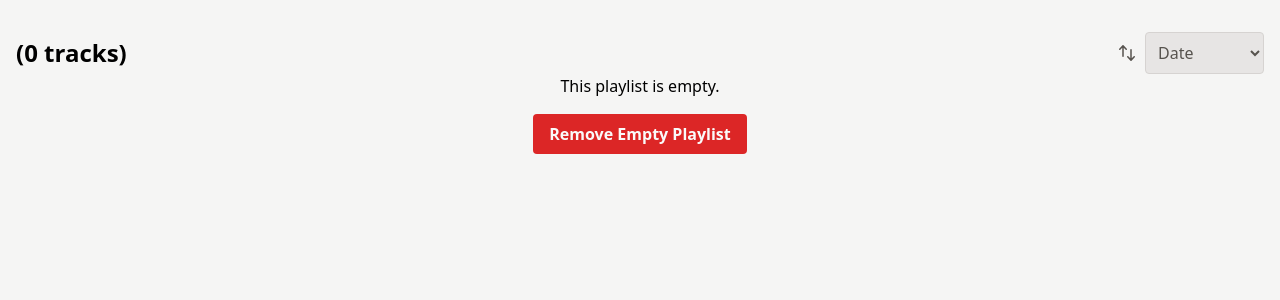
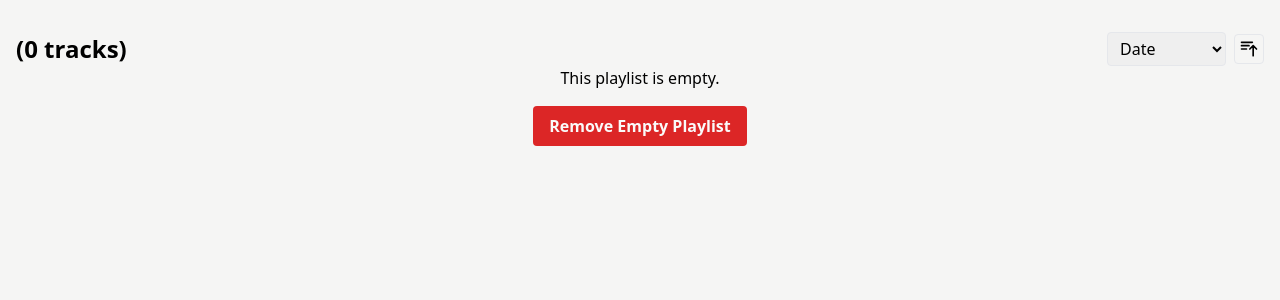
Before and after one commit to em429/music-tools, a Flask app: template app/templates/playlist.html in a window 1280 px wide. Shown: the part 40-340 px from the top of the page. Run offline with Flask 3, Linux system fonts and the light colour scheme; the template is opened without the code that fills it, so the values that code supplies are empty; parts of the project's set-up code (start-up, migrations or seed data) failed here and were passed over; some libraries are stand-ins or nearby versions.

Commit message:
feat: toggle sort direction

```diff
--- a/app/models.py
+++ b/app/models.py
@@ -51,7 +51,7 @@ def get_playlists():
     cursor.execute("SELECT title FROM playlists")
     return [row['title'] for row in cursor.fetchall()]
 
-def read_playlist(playlist_name, search_query=None, sort_by=None):
+def read_playlist(playlist_name, search_query=None, sort_by=None, sort_direction='ASC'):
     db = get_db()
     cursor = db.cursor()
     query = '''
@@ -71,9 +71,9 @@ def read_playlist(playlist_name, search_query=None, sort_by=None):
         if sort_by == 'random':
             query += ' ORDER BY RANDOM()'
         elif sort_by == 'play_count':
-            query += ' ORDER BY t.play_count DESC'
+            query += f' ORDER BY t.play_count {sort_direction}'
         else:
-            query += f' ORDER BY t.{sort_by}'
+            query += f' ORDER BY t.{sort_by} {sort_direction}'
 
     cursor.execute(query, params)
     return cursor.fetchall()
--- a/app/routes.py
+++ b/app/routes.py
@@ -20,7 +20,8 @@ def playlist(playlist_name):
     playlists = get_playlists()
     search_query = request.args.get('search', '')
     sort_by = request.args.get('sort', 'date')  # Default sort by date
-    playlist = read_playlist(playlist_name, search_query, sort_by)
+    sort_direction = request.args.get('direction', 'ASC')  # Default sort direction is ascending
+    playlist = read_playlist(playlist_name, search_query, sort_by, sort_direction)
     page = request.args.get('page', 1, type=int)
     per_page = 15
     total_pages = math.ceil(len(playlist) / per_page)
@@ -30,7 +31,7 @@ def playlist(playlist_name):
 
     playlist_page = playlist[start:end]
 
-    return render_template('playlist.html', playlist=playlist, playlist_page=playlist_page, page=page, total_pages=total_pages, get_youtube_id=get_youtube_id, playlist_name=playlist_name, playlists=playlists, search_query=search_query, sort_by=sort_by)
+    return render_template('playlist.html', playlist=playlist, playlist_page=playlist_page, page=page, total_pages=total_pages, get_youtube_id=get_youtube_id, playlist_name=playlist_name, playlists=playlists, search_query=search_query, sort_by=sort_by, sort_direction=sort_direction)
 
 @main.route('/remove_track/<playlist_name>/<int:track_id>', methods=['POST'])
 def remove_track(playlist_name, track_id):
--- a/app/static/js/playlist.js
+++ b/app/static/js/playlist.js
@@ -104,3 +104,16 @@ function incrementPlayCount(videoId) {
         console.error('Error:', error);
     });
 }
+
+function toggleSortDirection(form) {
+    const directionInput = form.querySelector('input[name="direction"]');
+    const sortIcon = form.querySelector('svg');
+    if (directionInput.value === 'ASC') {
+        directionInput.value = 'DESC';
+        sortIcon.classList.add('rotate-180');
+    } else {
+        directionInput.value = 'ASC';
+        sortIcon.classList.remove('rotate-180');
+    }
+    form.submit();
+}
--- a/app/templates/components/sort_options.html
+++ b/app/templates/components/sort_options.html
@@ -1,17 +1,18 @@
-
-<form class="flex items-center space-x-2" action="{{ url_for('main.playlist', playlist_name=playlist_name) }}" method="get">
+<div class="flex items-center space-x-2">
+    <form action="{{ url_for('main.playlist', playlist_name=playlist_name) }}" method="get" class="flex items-center space-x-2">
         <input type="hidden" name="search" value="{{ search_query }}">
-    <label for="sort" class="text-stone-600">
-        <svg xmlns="http://www.w3.org/2000/svg" viewBox="0 0 20 20" fill="currentColor" class="size-5">
-            <path fill-rule="evenodd" d="M2.24 6.8a.75.75 0 0 0 1.06-.04l1.95-2.1v8.59a.75.75 0 0 0 1.5 0V4.66l1.95 2.1a.75.75 0 1 0 1.1-1.02l-3.25-3.5a.75.75 0 0 0-1.1 0L2.2 5.74a.75.75 0 0 0 .04 1.06Zm8 6.4a.75.75 0 0 0-.04 1.06l3.25 3.5a.75.75 0 0 0 1.1 0l3.25-3.5a.75.75 0 1 0-1.1-1.02l-1.95 2.1V6.75a.75.75 0 0 0-1.5 0v8.59l-1.95-2.1a.75.75 0 0 0-1.06-.04Z" clip-rule="evenodd" />
-        </svg>
-
-    </label>
-    <select name="sort" id="sort" onchange="this.form.submit()" class="p-2 rounded border border-stone-300 bg-stone-200 text-stone-600">
+        <select name="sort" id="sort" onchange="this.form.submit()" class="px-2 py-1 rounded border">
             <option value="date" {% if sort_by == 'date' %}selected{% endif %}>Date</option>
             <option value="artist" {% if sort_by == 'artist' %}selected{% endif %}>Artist</option>
             <option value="title" {% if sort_by == 'title' %}selected{% endif %}>Title</option>
             <option value="play_count" {% if sort_by == 'play_count' %}selected{% endif %}>Play Count</option>
             <option value="random" {% if sort_by == 'random' %}selected{% endif %}>Random</option>
         </select>
+        <input type="hidden" name="direction" value="{{ sort_direction }}">
+        <button type="button" onclick="toggleSortDirection(this.form)" class="p-1 rounded border hover:bg-gray-100">
+            <svg xmlns="http://www.w3.org/2000/svg" class="h-5 w-5 transform transition-transform duration-200 ease-in-out {% if sort_direction == 'DESC' %}rotate-180{% endif %}" fill="none" viewBox="0 0 24 24" stroke="currentColor">
+                <path stroke-linecap="round" stroke-linejoin="round" stroke-width="2" d="M3 4h13M3 8h9m-9 4h6m4 0l4-4m0 0l4 4m-4-4v12" />
+            </svg>
+        </button>
     </form>
+</div>
```
Lines whose indentation alone changed are shown as unchanged.
